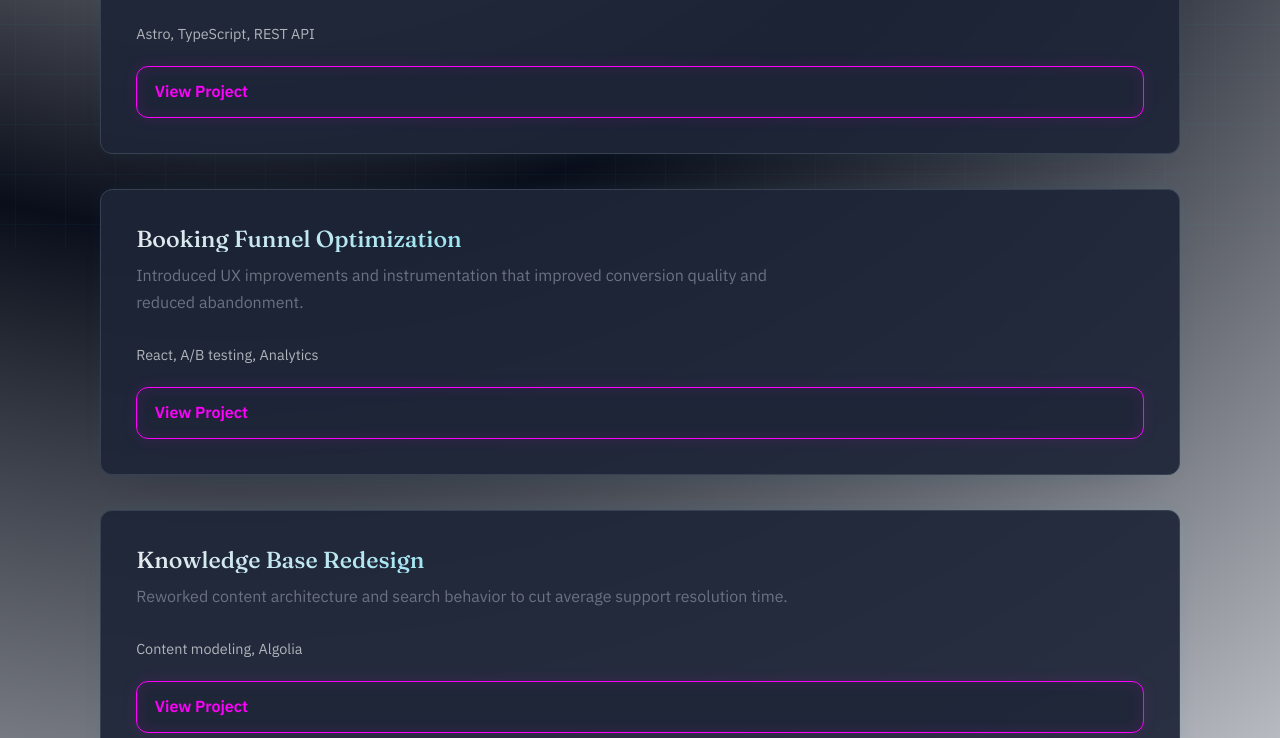
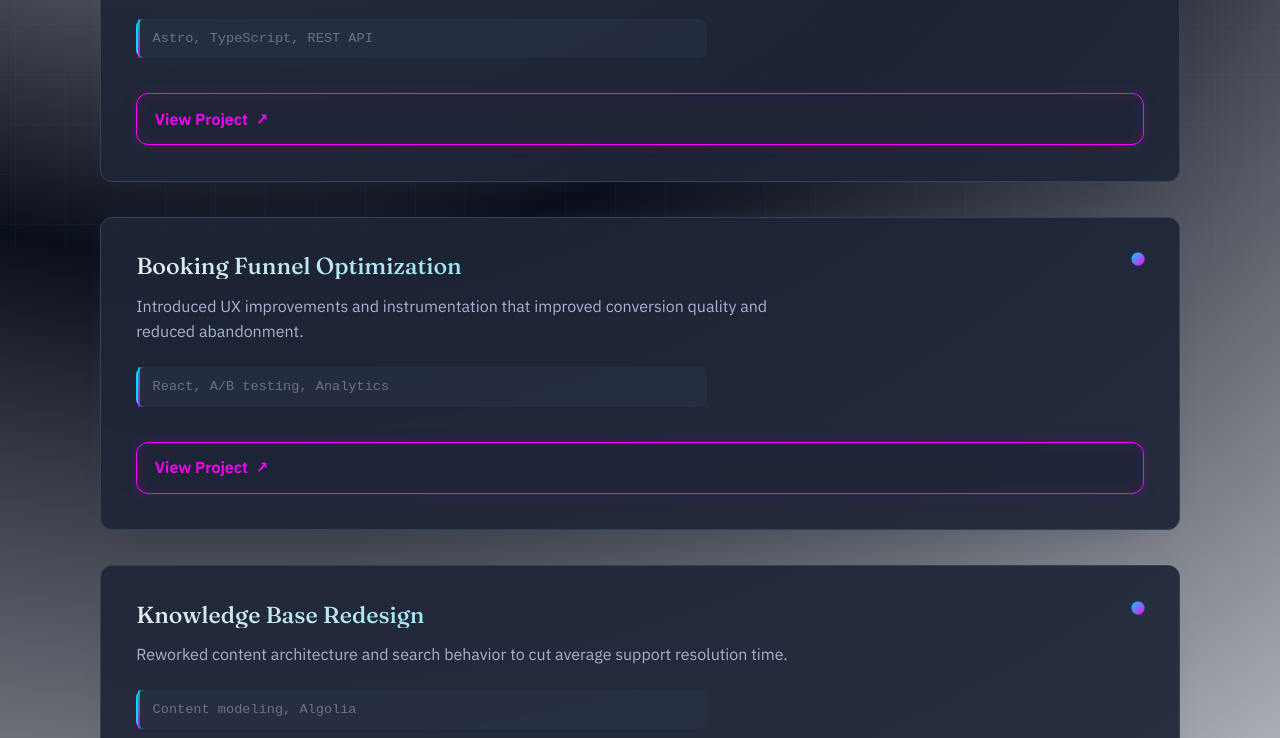
Before and after one commit to pen364692088/CVWebsite, an Astro site: page /CVWebsite/projects in a window 1280 px wide. Shown: the part 551-1289 px from the top of the page. Built offline with nearby package versions, Linux system fonts and the light colour scheme; Astro itself is replaced by a stand-in of ours.

Commit message:
feat: US-005 - Redesign project cards with retro-futurism aesthetics
- Added retro-futurism styling with glowing borders and hover effects
- Implemented tech indicator with pulsing animation
- Enhanced card layout with improved spacing and typography
- Added accessibility support for reduced motion preferences
- Created test suite to verify component functionality
- All tests pass and build completes successfully

```diff
--- a/src/components/ProjectCard.astro
+++ b/src/components/ProjectCard.astro
@@ -10,28 +10,131 @@ const { title, description, stack, href } = Astro.props;
 ---
 
 <article class="card fade-up project-card">
-  <h3>{title}</h3>
-  <p>{description}</p>
+  <div class="card-header">
+    <h3>{title}</h3>
+    <div class="tech-indicator"></div>
+  </div>
+  <p class="description">{description}</p>
   <p class="stack">{stack}</p>
   {href && (
-    <a class="btn ghost" href={href} target="_blank" rel="noreferrer">View Project</a>
+    <a class="btn ghost" href={href} target="_blank" rel="noreferrer">
+      <span class="btn-text">View Project</span>
+      <span class="btn-icon">↗</span>
+    </a>
   )}
 </article>
 
 <style>
   .project-card {
     display: grid;
-    gap: 0.2rem;
+    gap: var(--space-sm);
+    position: relative;
+    overflow: hidden;
+    transition: all var(--transition-normal) ease;
+  }
+
+  .project-card:hover {
+    transform: translateY(-4px);
+    box-shadow:
+      0 25px 50px -35px rgba(15, 25, 36, 0.6),
+      0 0 30px -8px var(--accent-soft),
+      0 0 20px -5px var(--accent-secondary-soft);
+  }
+
+  .card-header {
+    display: flex;
+    justify-content: space-between;
+    align-items: flex-start;
+    gap: var(--space-sm);
   }
 
   .project-card h3 {
-    margin-bottom: 0.4rem;
+    margin-bottom: 0;
+    flex: 1;
+    background: linear-gradient(135deg, var(--text), var(--accent));
+    background-clip: text;
+    -webkit-background-clip: text;
+    -webkit-text-fill-color: transparent;
+  }
+
+  .tech-indicator {
+    width: 12px;
+    height: 12px;
+    border-radius: 50%;
+    background: linear-gradient(135deg, var(--accent), var(--accent-secondary));
+    box-shadow: 0 0 10px var(--accent-soft);
+    animation: pulse 2s ease-in-out infinite;
+    flex-shrink: 0;
+  }
+
+  @keyframes pulse {
+    0%, 100% { opacity: 0.7; transform: scale(1); }
+    50% { opacity: 1; transform: scale(1.1); }
+  }
+
+  .description {
+    color: var(--text-secondary);
+    line-height: 1.6;
+    margin: 0;
   }
 
   .stack {
-    font-size: 0.9rem;
-    margin: 0.2rem 0 1rem;
-    color: var(--text);
-    opacity: 0.72;
+    font-size: 0.85rem;
+    margin: var(--space-xs) 0 var(--space-md);
+    color: var(--muted);
+    font-family: monospace;
+    background: color-mix(in srgb, var(--surface-hover) 60%, transparent);
+    padding: var(--space-xs) var(--space-sm);
+    border-radius: var(--radius-sm);
+    border-left: 2px solid var(--accent);
+    position: relative;
+  }
+
+  .stack::before {
+    content: '';
+    position: absolute;
+    top: 0;
+    left: 0;
+    width: 2px;
+    height: 100%;
+    background: linear-gradient(to bottom, var(--accent), var(--accent-secondary));
+    opacity: 0.7;
+    border-radius: 1px;
+  }
+
+  .btn {
+    position: relative;
+    overflow: hidden;
+  }
+
+  .btn-text {
+    position: relative;
+    z-index: 2;
+  }
+
+  .btn-icon {
+    position: relative;
+    z-index: 2;
+    transition: transform var(--transition-fast) ease;
+  }
+
+  .btn:hover .btn-icon {
+    transform: translate(2px, -2px);
+  }
+
+  /* Accessibility: reduce motion for users who prefer it */
+  @media (prefers-reduced-motion: reduce) {
+    .project-card:hover {
+      transform: none;
+    }
+
+    .tech-indicator {
+      animation: none;
+      opacity: 0.7;
+    }
+
+    .btn:hover .btn-icon {
+      transform: none;
+    }
   }
 </style>
```
Also changed, not shown: progress-087bd626-3b51-4009-93c1-288014dddfaa.txt (+11 -0 lines), test-project-cards.js (added, +66 -0 lines).
